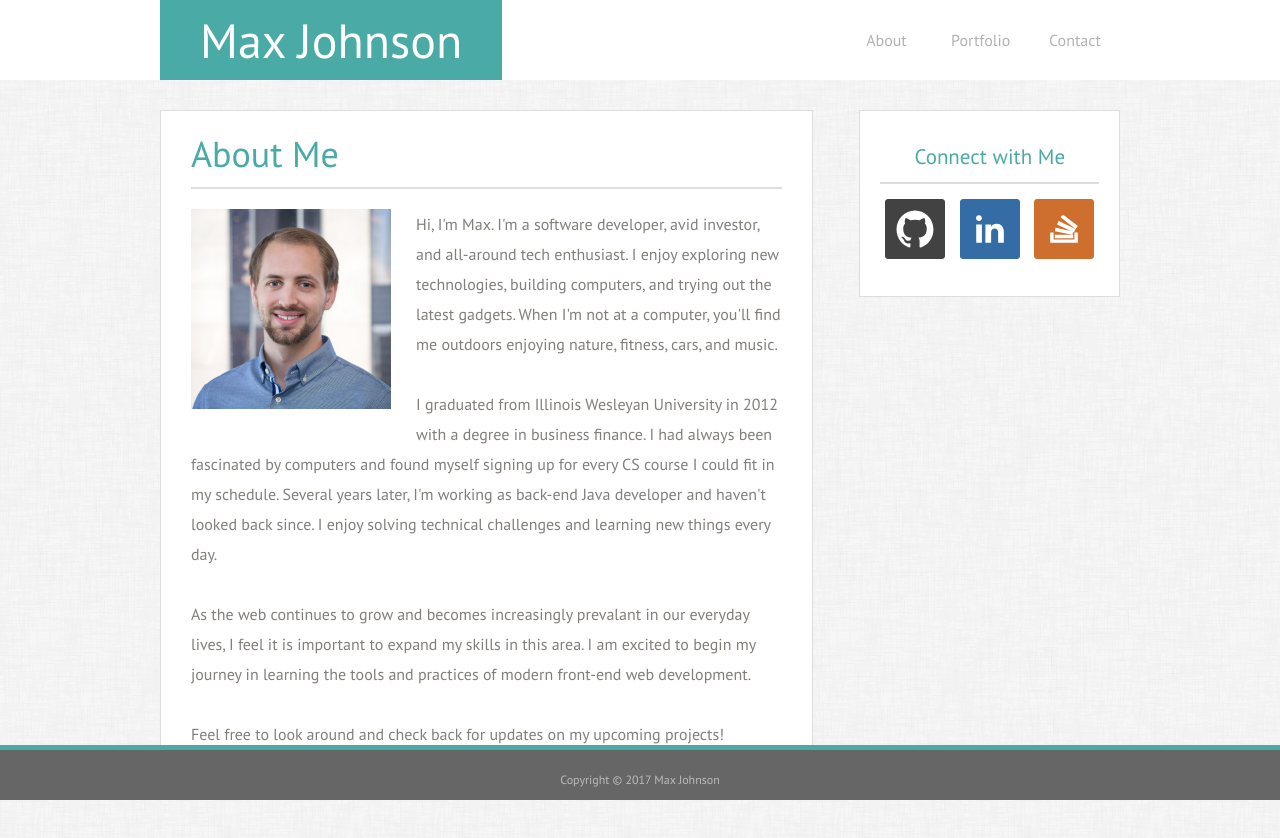
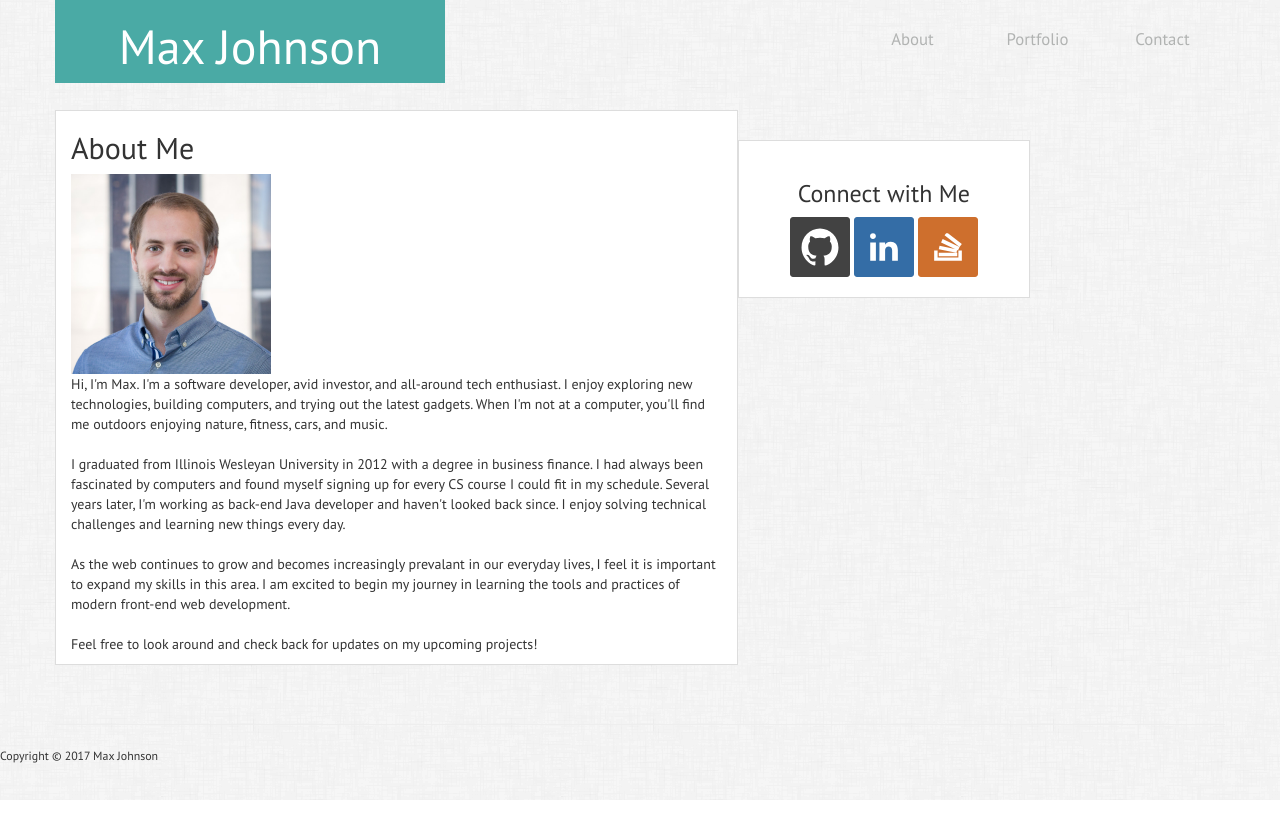
Before and after one commit to maxrjohnson23/Bootstrap-Portfolio, a plain HTML site: page index.html in a window 1280 px wide. Shown: the top 838 px of the page. After the commit the page ends 800 px from the top, so only its background shows below. Drawn offline with nearby package versions, Linux system fonts and the light colour scheme.

Commit message:
Bootstrap navigation bar updates

```diff
--- /dev/null
+++ b/assets/bootstyle.css
@@ -0,0 +1,58 @@
+body {
+    padding-top: 70px;
+    font-family: 'PT Sans', 'Georgia', Times, Times New Roman, serif;
+    background-image: url("/assets/images/background.png");
+}
+
+.navbar-header {
+    background-color: #4AAAA5;
+}
+
+.navbar-header h1 {
+    font-size: 48px;
+    color: #FFF;
+    text-align: center;
+}
+
+.navbar-nav li {
+
+    padding-left: 0;
+    padding-right: 0;
+}
+
+.navbar-nav li a:hover {
+    background-color: #4AAAA5;
+    color: #FFF;
+}
+
+.navbar-nav>li>a {
+    font-size: 1.2em;
+    color: #B1B3B2;
+    text-decoration: none;
+    line-height: 48px;
+    margin: 0;
+    text-align: center;
+}
+
+.main {
+	background-color: #FFF;
+    border: 1px solid #DDD;
+}
+
+.connect {
+    box-sizing: border-box;
+    padding: 20px;
+    vertical-align: top;
+    margin-top: 30px;
+    background-color: #FFF;
+    text-align: center;
+    border: 1px solid #DDD;
+}
+
+#profile-img {
+	width: 200px;
+}
+
+[class*="col-"]:not(:last-child){
+  margin-bottom: 50px;
+}
--- a/index.html
+++ b/index.html
@@ -6,23 +6,30 @@
     <meta name="viewport" content="width=device-width, initial-scale=1.0">
     <title>Max's Website</title>
     <link rel="stylesheet" href="https://fonts.googleapis.com/css?family=PT+Sans">
-    <link rel="stylesheet" type="text/css" href="assets/reset.css" />
-    <link rel="stylesheet" type="text/css" href="assets/style.css" />
+    <link rel="stylesheet" href="https://maxcdn.bootstrapcdn.com/bootstrap/3.3.7/css/bootstrap.min.css" integrity="sha384-BVYiiSIFeK1dGmJRAkycuHAHRg32OmUcww7on3RYdg4Va+PmSTsz/K68vbdEjh4u" crossorigin="anonymous">
+    <script src="https://maxcdn.bootstrapcdn.com/bootstrap/3.3.7/js/bootstrap.min.js" integrity="sha384-Tc5IQib027qvyjSMfHjOMaLkfuWVxZxUPnCJA7l2mCWNIpG9mGCD8wGNIcPD7Txa" crossorigin="anonymous"></script>
+    <!-- <link rel="stylesheet" type="text/css" href="assets/style.css" /> -->
+    <link rel="stylesheet" type="text/css" href="assets/bootstyle.css" />
 </head>
 
 <body>
-    <div class="nav-div">
-        <nav class="navbar">
+    <nav class="navbar  navbar-fixed-top">
+        <div class="container clearfix">
+            <div class="row">
+                <div class="navbar-header col-md-4 col-sm-5 col-xs-12">
                     <h1>Max Johnson</h1>
-            <ul class="nav-buttons clearfix">
-                <li><a href="index.html">About</a></li>
-                <li><a href="portfolio.html">Portfolio</a></li>
-                <li><a href="contact.html">Contact</a></li>
+                </div>
+                <ul class="nav navbar-nav navbar-right col-sm-5 offset-sm-2 col-md-4 offset-md-4">
+                    <li class="active col-xs-4"><a href="index.html">About</a></li>
+                    <li class="col-xs-4"><a href="portfolio.html">Portfolio</a></li>
+                    <li class="col-xs-4"><a href="contact.html">Contact</a></li>
                 </ul>
+            </div>
+        </div>
     </nav>
-    </div>
-    <div class="page">
-        <section class="main about">
+    <div class="container page page-header">
+        <div class="row">
+            <section class="main about col-md-7">
                 <h2>About Me</h2>
                 <img id="profile-img" src="/assets/images/profile.jpg" alt="Profile picture">
                 <p>Hi, I'm Max. I'm a software developer, avid investor, and all-around tech enthusiast. I enjoy exploring new technologies, building computers, and trying out the latest gadgets. When I'm not at a computer, you'll find me outdoors enjoying nature, fitness, cars, and music.
@@ -33,7 +40,7 @@
                     <br>
                     <br> Feel free to look around and check back for updates on my upcoming projects!</p>
             </section>
-        <aside class="connect">
+            <aside class="connect col-md-3 offset-md-2 col-sm-4 offset-sm-4">
                 <h3>Connect with Me</h3>
                 <div class="social-media">
                     <a href="https://github.com/maxrjohnson23" target="_blank">
@@ -45,6 +52,7 @@
                 </div>
             </aside>
         </div>
+    </div>
     <footer class="footer">
         <small>Copyright &copy; 2017 Max Johnson</small>
     </footer>
```
Also changed, not shown: portfolio.html (+3 -2 lines), 1 other file. Lines whose indentation alone changed are shown as unchanged.
